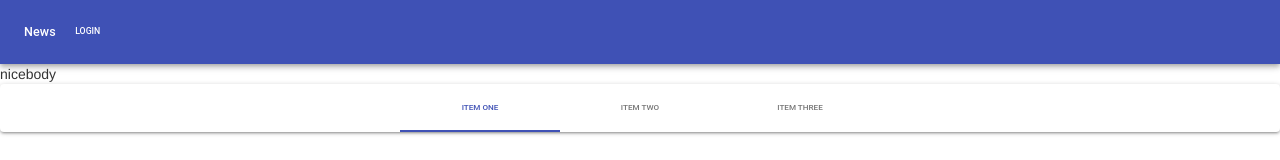
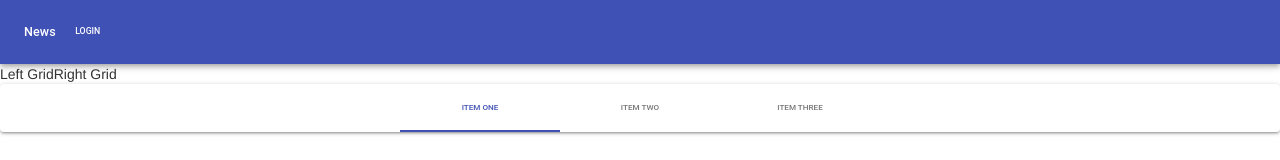
Before and after one commit to sinninga/react-material-tutorial, a React app: page / in a window 1280 px wide. Shown: the top 160 px of the page. Built offline with nearby package versions, Linux system fonts and the light colour scheme.

Commit message:
grid created in body

```diff
--- a/src/components/body.jsx
+++ b/src/components/body.jsx
@@ -1,5 +1,5 @@
 import React, { Component } from 'react';
-import AppBar from '@material-ui/core/AppBar';
+import { Grid } from '@material-ui/core';
 
 class Body extends Component {
   constructor(props) {
@@ -8,9 +8,14 @@ class Body extends Component {
 
   render() {
     return (
-      <div>
-        nicebody
-      </div>
+      <Grid container>
+        <Grid item>
+          Left Grid
+        </Grid>
+        <Grid item>
+          Right Grid
+        </Grid>
+      </Grid>
     );
   }
 };
```
